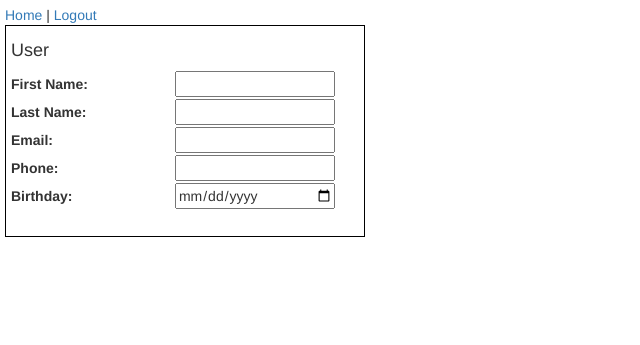
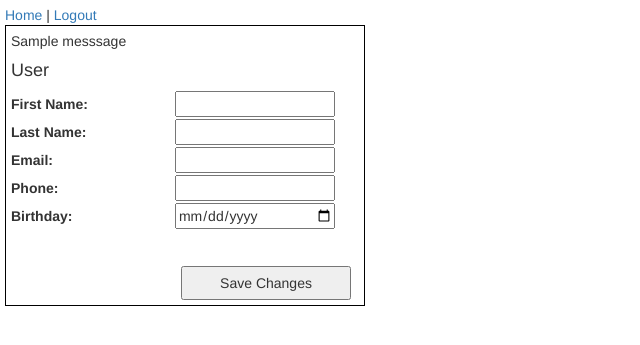
Before and after one commit to visweswars/django, a Django app: template apps/user_app/templates/user_app/user.html in a window 1280 px wide. Shown: the top 345 px of the page, without its empty margins (0-640 px from the left). Run offline with Django 3.2, Linux system fonts and the light colour scheme; the template is opened without the code that fills it: most values are stand-ins (such as "Sample title", 1, 10 or a date in 2020); one stand-in notice (Sample message) is shown; some libraries are stand-ins or nearby versions.

Commit message:
missing user.html file

```diff
--- a/apps/user_app/templates/user_app/user.html
+++ b/apps/user_app/templates/user_app/user.html
@@ -18,7 +18,11 @@
     <a href="{% url 'user_app:logout' %}">Logout</a>
   </div>
   <div class="box">
-    <form action="/login" method="post">
+    <!--This is the template where a user can edit his info-->
+    {% for message in messages %}
+      <p>{{ messsage }}</p>
+    {% endfor %}
+    <form action="/edit" method="post">
       <h4>User</h4>
       {% csrf_token %}
       <label for="first_name">First Name:</label>
@@ -36,9 +40,9 @@
 
       <br>
       <br>
-      <!--
-      <input class="button" type="submit" value="Sign In">
-      -->
+
+      <input class="button" type="submit" value="Save Changes">
+
     </form>
 </body>
 
```
